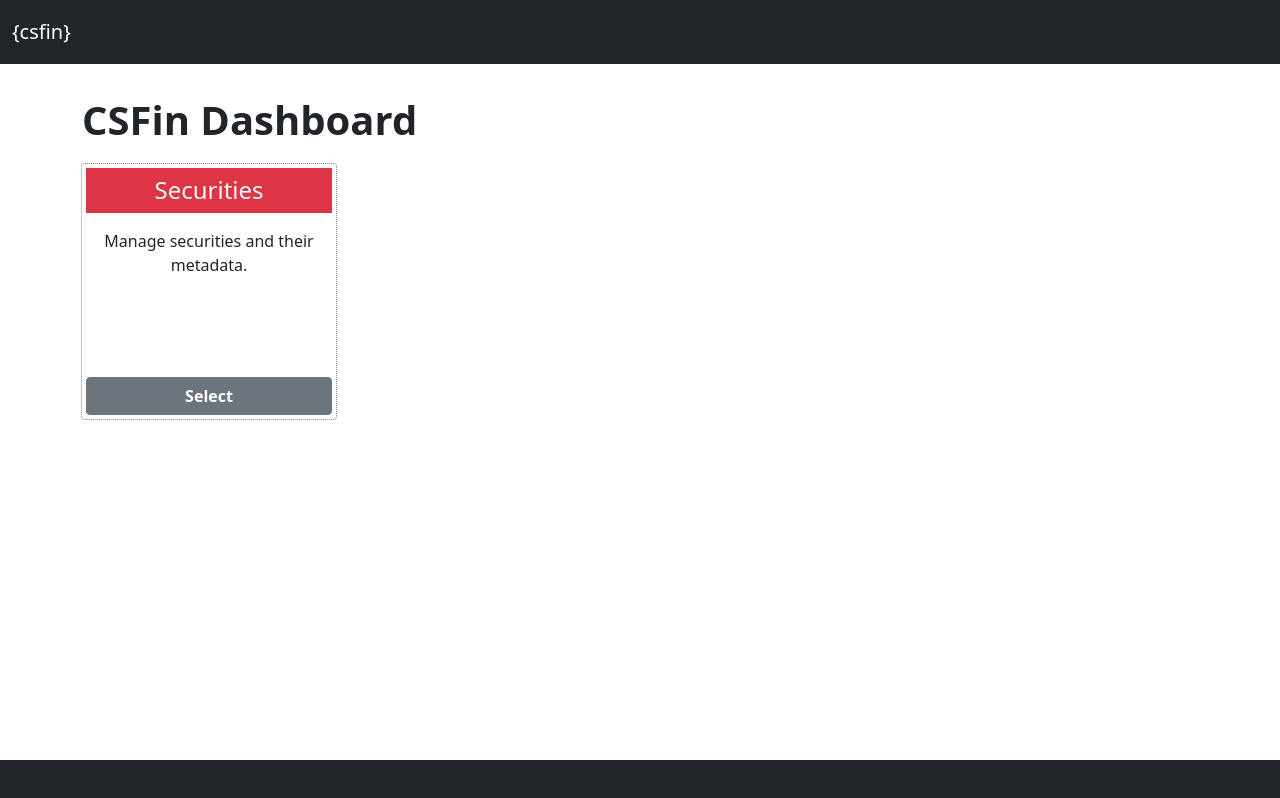
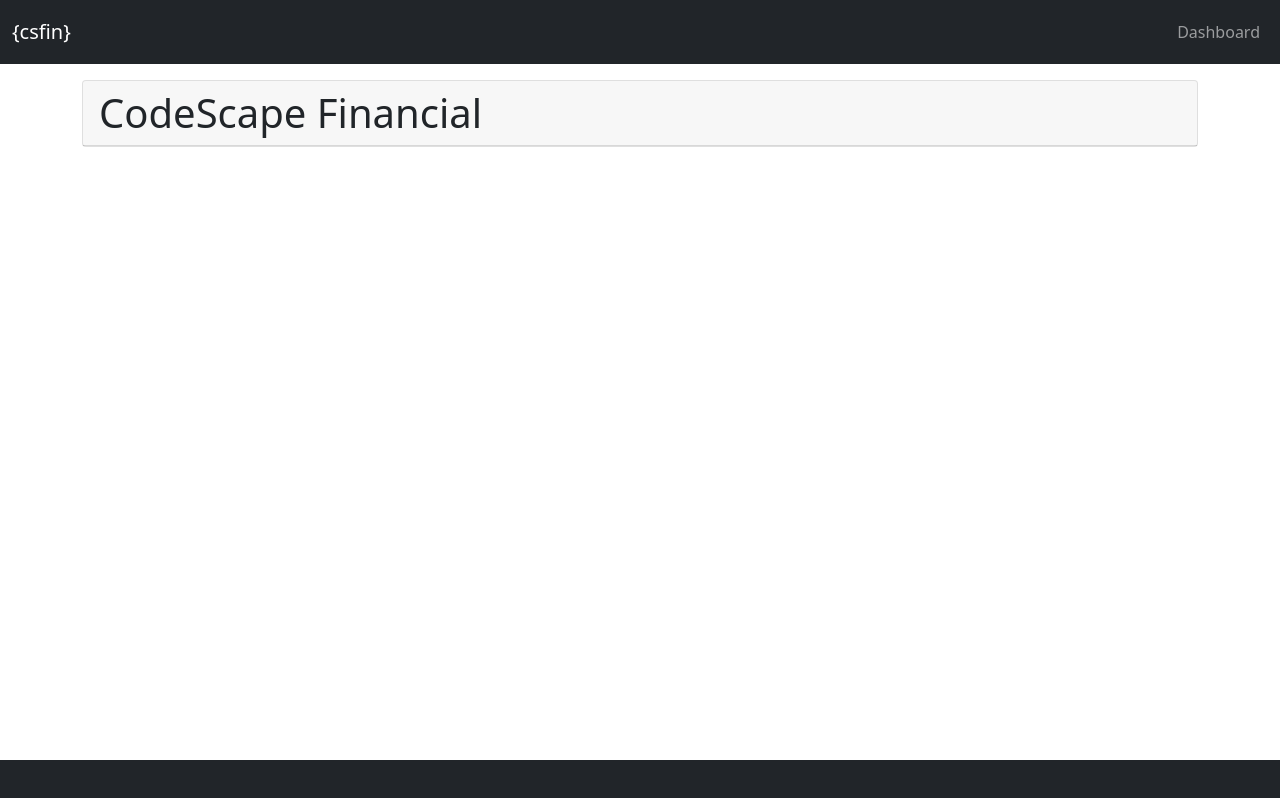
Before and after one commit to marvey11/csfin-web, an Angular app: page / in a window 1280 px wide. Built offline with nearby package versions, Linux system fonts and the light colour scheme.

Commit message:
Home component and some rearranging

```diff
--- a/src/app/core/core.module.ts
+++ b/src/app/core/core.module.ts
@@ -7,10 +7,11 @@ import { DashboardModule } from "../modules/dashboard/dashboard.module";
 import { SidebarComponent } from "./sidebar/sidebar.component";
 import { RouterModule } from "@angular/router";
 import { FooterComponent } from "./footer/footer.component";
+import { HomeModule } from '../modules/home/home.module';
 
 @NgModule({
     declarations: [HeaderComponent, SidebarComponent, FooterComponent],
-    imports: [RouterModule, HttpClientModule, CommonModule, DashboardModule, SecurityModule],
+    imports: [RouterModule, HttpClientModule, CommonModule, DashboardModule, SecurityModule, HomeModule],
     exports: [HeaderComponent, SidebarComponent, FooterComponent]
 })
 export class CoreModule {}
--- a/src/app/core/header/header.component.html
+++ b/src/app/core/header/header.component.html
@@ -1,5 +1,11 @@
 <nav class="navbar navbar-expand bg-dark navbar-dark fixed-top">
   <div class="container-fluid">
-    <a href="#" class="navbar-brand">{{ "{csfin}" }}</a>
+    <a routerLink="/" class="navbar-brand">{{ "{csfin}" }}</a>
+
+    <ul class="navbar-nav">
+      <li class="nav-item">
+        <a class="nav-link" routerLink="/dashboard">Dashboard</a>
+      </li>
+    </ul>
   </div>
 </nav>
--- a/src/app/core/sidebar/sidebar.component.ts
+++ b/src/app/core/sidebar/sidebar.component.ts
@@ -17,7 +17,6 @@ export class SidebarComponent implements OnInit {
 
     ngOnInit(): void {
         this.sidebarItems = [
-            { label: "Dashboard", link: "/" },
             { label: "Securities", link: "/securities" }
         ];
     }
--- a/src/app/modules/dashboard/dashboard-routing.module.ts
+++ b/src/app/modules/dashboard/dashboard-routing.module.ts
@@ -4,7 +4,7 @@ import { DashboardComponent } from "./dashboard.component";
 
 const routes: Routes = [
     {
-        path: "",
+        path: "dashboard",
         component: DashboardComponent,
         data: { showSidebar: false }
     }
--- /dev/null
+++ b/src/app/modules/home/home-routing.module.ts
@@ -0,0 +1,17 @@
+import { NgModule } from '@angular/core';
+import { RouterModule, Routes } from '@angular/router';
+import { HomeComponent } from './home.component';
+
+const routes: Routes = [
+    {
+        path: "",
+        component: HomeComponent,
+        data: { showSidebar: false}
+    }
+];
+
+@NgModule({
+  imports: [RouterModule.forChild(routes)],
+  exports: [RouterModule]
+})
+export class HomeRoutingModule { }
--- /dev/null
+++ b/src/app/modules/home/home.component.html
@@ -0,0 +1,5 @@
+<div class="container">
+  <div class="card">
+    <h1 class="card-header">CodeScape Financial</h1>
+  </div>
+</div>
--- /dev/null
+++ b/src/app/modules/home/home.component.ts
@@ -0,0 +1,15 @@
+import { Component, OnInit } from '@angular/core';
+
+@Component({
+  selector: 'app-home',
+  templateUrl: './home.component.html',
+  styleUrls: ['./home.component.css']
+})
+export class HomeComponent implements OnInit {
+
+  constructor() { }
+
+  ngOnInit(): void {
+  }
+
+}
```
Also changed, not shown: src/app/modules/home/home.module.ts (added, +15 -0 lines), src/app/modules/home/home.component.css (added).
